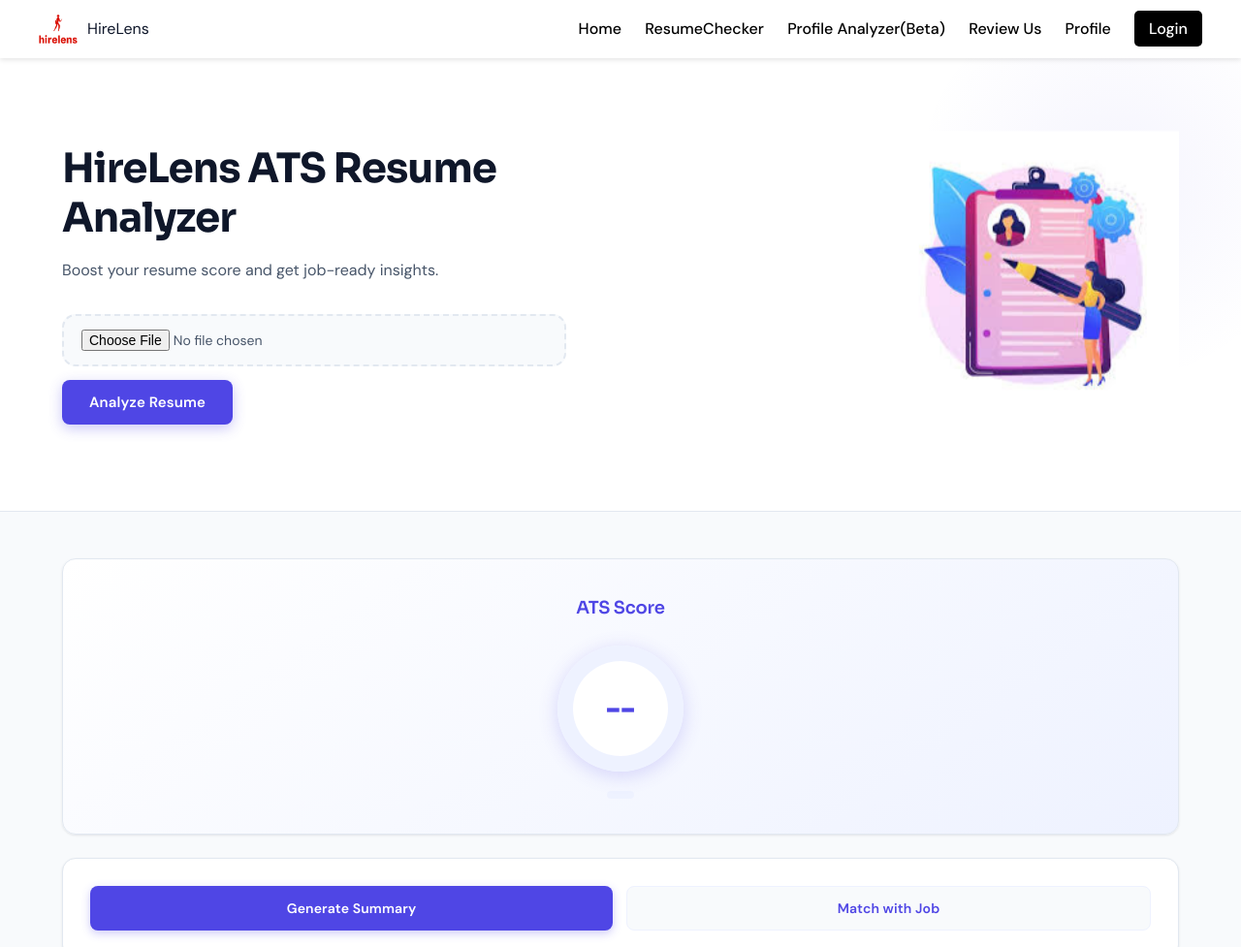
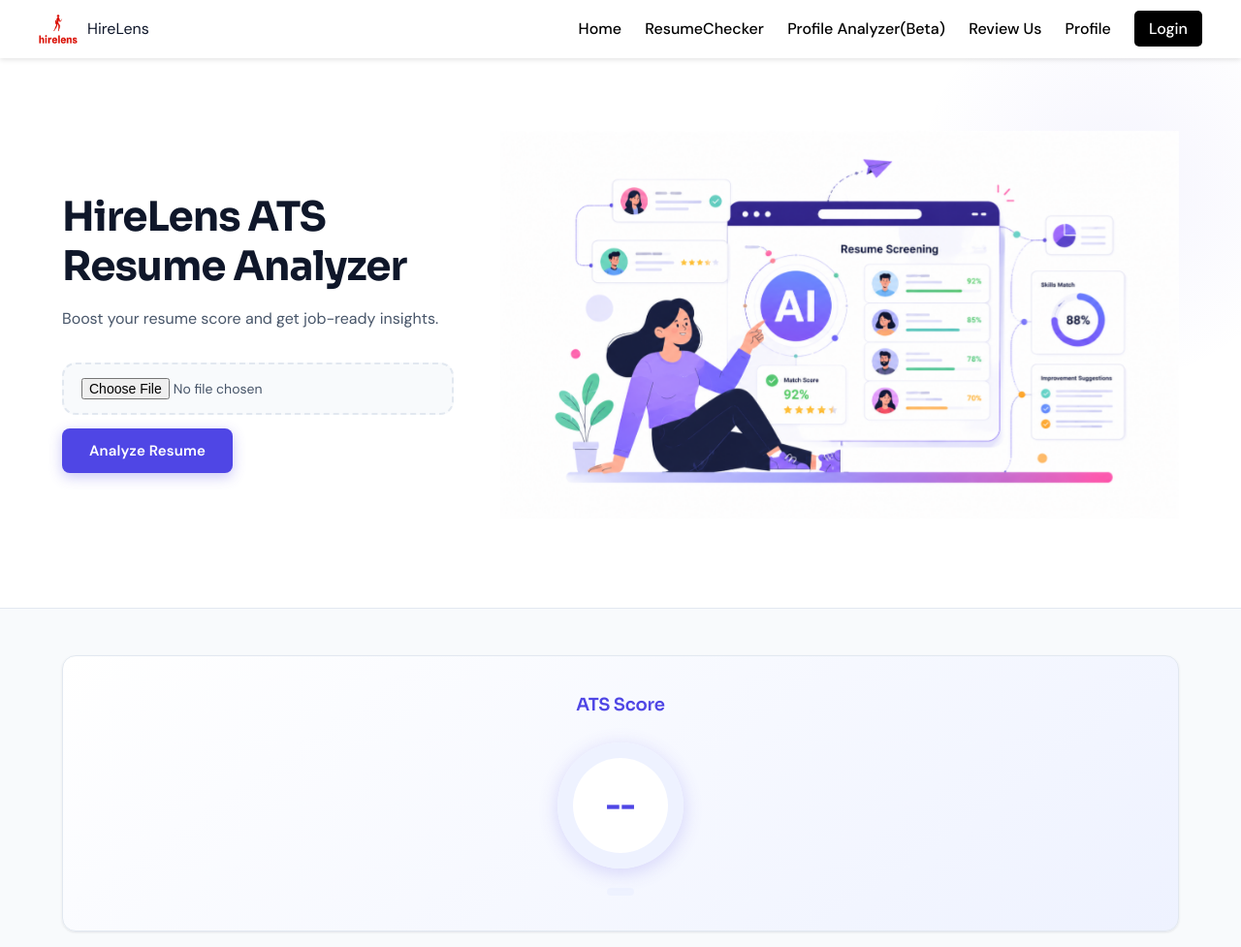
Before and after one commit to Mahatva1303/HireLens, a website: page public/resumechecker.html in a window 1280 px wide. Shown: the top 977 px of the page at 97% size. Drawn offline with Linux system fonts and the light colour scheme.

Commit message:
UI bug fixes

```diff
--- a/public/resumechecker.css
+++ b/public/resumechecker.css
@@ -187,7 +187,7 @@
 }
 
  .hero-right img {
-  width: 300px;
+  width: 700px;
   object-fit: contain;
   /* filter: drop-shadow(0 12px 32px rgba(79,70,229,0.12)); */
     animation: float 4s ease-in-out infinite;
--- a/public/resumechecker.html
+++ b/public/resumechecker.html
@@ -39,7 +39,7 @@
   </div>
 
   <div class="hero-right">
-    <img src="images/download.jpg" alt="resume">
+    <img src="images/Resumescreeing image.png" alt="resume">
   </div>
 </section>
 
```
Also changed, not shown: public/images/Resumescreeing image.png (added).
